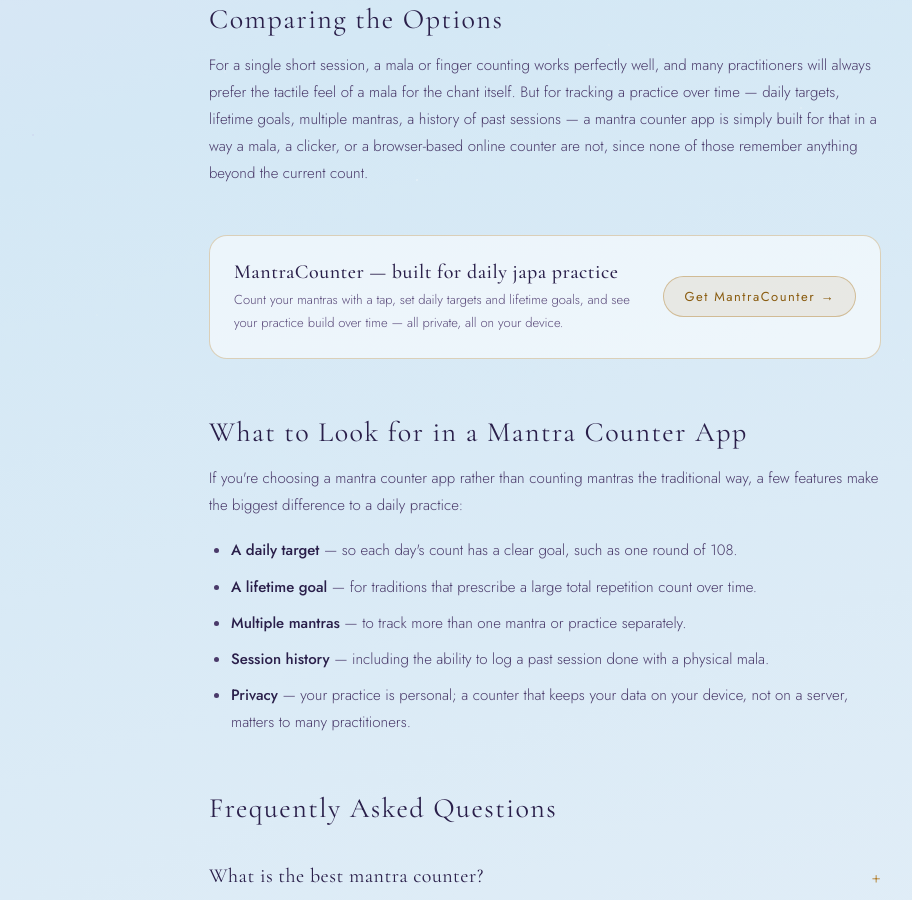
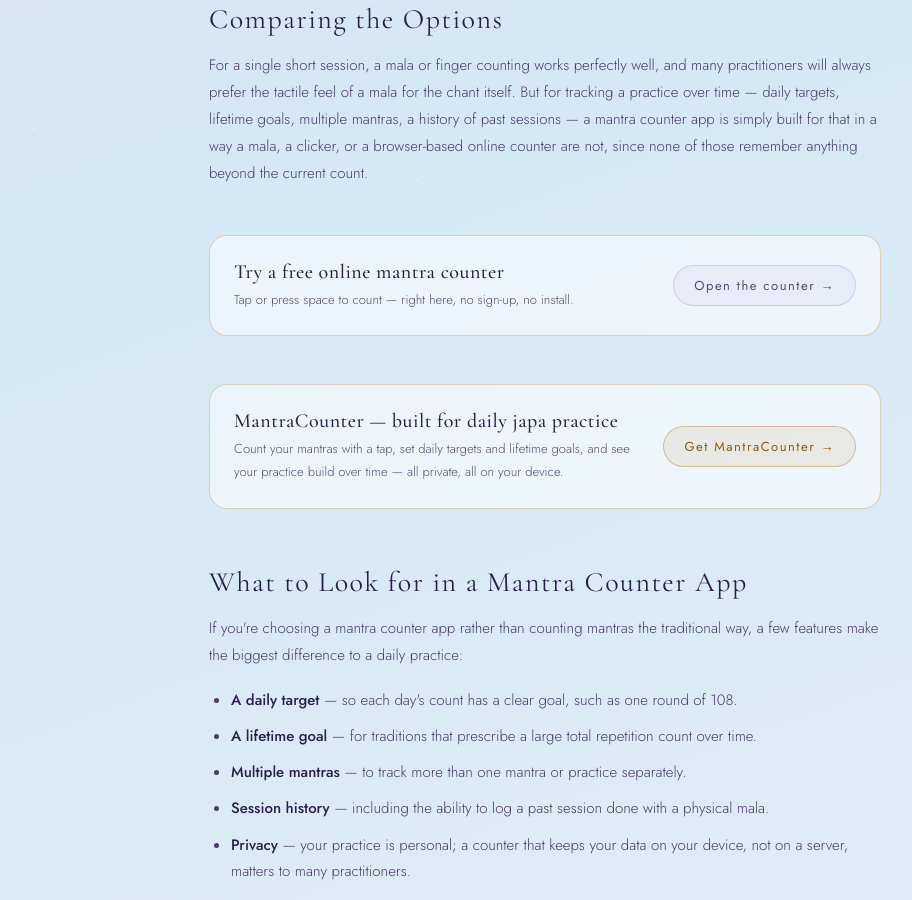
Before and after one commit to dailybliss/dailybliss.github.io, a Jekyll site: the page built from blog/mantra-counter-online.html, in a window 1280 px wide and 900 px high, scrolled down 2023 px. Shown: the whole window, without its empty margins (95-1007 px from the left). Built offline with Jekyll 4.4.1, drawn with Linux system fonts in a browser that asks for light colours.

Commit message:
Update mantra-counter-online.html

```diff
--- a/blog/mantra-counter-online.html
+++ b/blog/mantra-counter-online.html
@@ -90,6 +90,14 @@
 
   <div class="cross-card">
     <div class="cross-card-text">
+      <strong>Try a free online mantra counter</strong>
+      <p>Tap or press space to count — right here, no sign-up, no install.</p>
+    </div>
+    <a href="{{ '/tools/mantra-counter/' | relative_url }}" class="btn btn-ghost">Open the counter →</a>
+  </div>
+
+  <div class="cross-card">
+    <div class="cross-card-text">
       <strong>MantraCounter — built for daily japa practice</strong>
       <p>Count your mantras with a tap, set daily targets and lifetime goals, and see your practice build over time — all private, all on your device.</p>
     </div>
```
